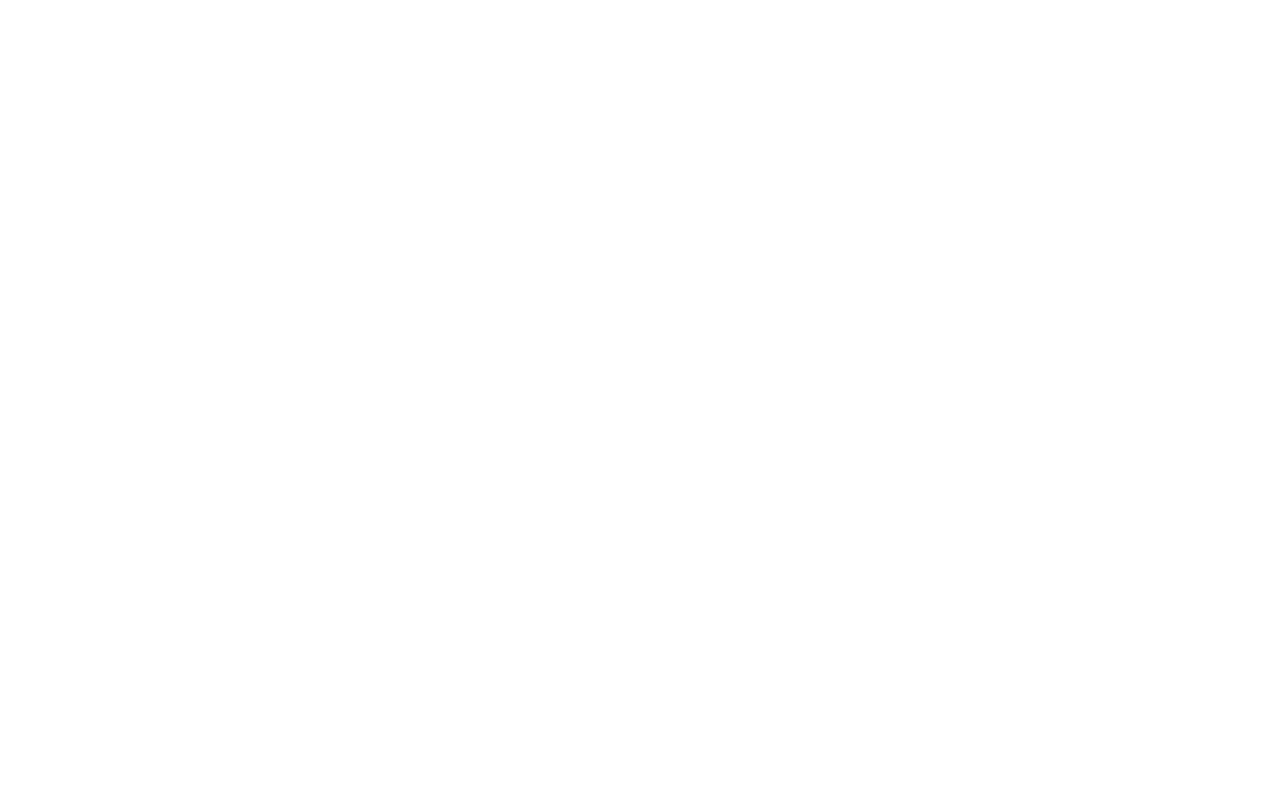
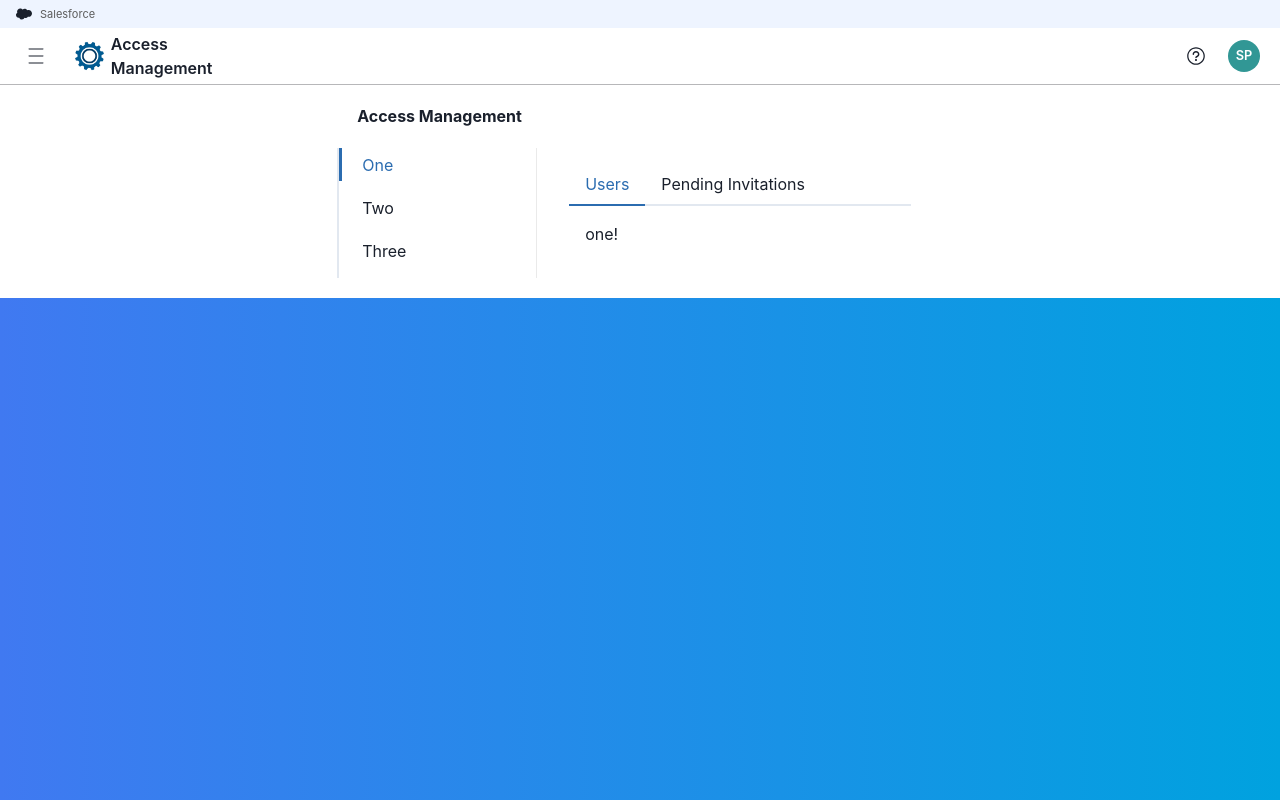
Before and after one commit to MuleCraft/anypoint-platform, a React (Vite) app: page /accounts/users in a window 1280 px wide. Before the commit this address had no page. Built offline with nearby package versions, Linux system fonts and the light colour scheme.

Commit message:
Users Dashboard Initial commit

```diff
--- a/src/App.css
+++ b/src/App.css
@@ -15,3 +15,17 @@
     /* transition: transform .15s cubic-bezier(.65,.05,.36,1),-webkit-transform .15s cubic-bezier(.65,.05,.36,1); */
   }
 }
+
+.sidebar_tab::before{
+  background: #0176d3;
+  content: '';
+  display: block;
+  height: 100%;
+  left: 0;
+  opacity: 0;
+  position: absolute;
+  top: 0;
+  transform: translateX(-3px);
+  transition: opacity .15s cubic-bezier(.46,.03,.52,.96), transform .15s cubic-bezier(.46,.03,.52,.96);
+  width: 3px;
+}
--- a/src/App.jsx
+++ b/src/App.jsx
@@ -4,6 +4,7 @@
 import SignUpPage from "./pages/SignUpPage";
 import UseCustomDomainPage from "./pages/useCustomDomainPage";
 import ForgotPasswordPage from "./pages/ForgotPasswordPage";
+import AccessManagementPage from "./pages/AccessManagementPage";
 
 export default function App() {
   return (
@@ -14,6 +15,7 @@
         <Route path="signup" element={<SignUpPage />} />
         <Route path="use-custom-domain" element={<UseCustomDomainPage />} />
         <Route path="login/retrieve-username" element={<ForgotPasswordPage />} />
+        <Route path="accounts/users" element={<AccessManagementPage />} />
       </Routes>
     </Router>
   );
--- /dev/null
+++ b/src/components/PageHeader.jsx
@@ -0,0 +1,43 @@
+import { Container,HStack,IconButton,Image,Link,Text,Flex, Avatar } from "@chakra-ui/react";
+import { SiSalesforce } from "react-icons/si";
+import { CiMenuBurger } from "react-icons/ci";
+import { RxQuestionMarkCircled } from "react-icons/rx";
+
+export default function PageHeader(){
+    return(
+        <Flex as="nav" direction={'column'}
+            wrap="wrap" position="sticky"
+            top={0} left={0} right={0}
+            zIndex={1000} boxShadow={'rgba(17, 17, 26, 0.3) 0px 1px 0px;'}
+        >
+                <HStack h={'28px'} bgColor={'#eef4ff'} padding={'0px 16px'} alignItems={'center'}>
+                    <SiSalesforce/>
+                    <Text fontSize={'11px'} color={'#5c5c5c'}>Salesforce</Text>
+                </HStack>
+                <HStack h={'56px'} display={'flex'} justifyContent={'space-between'} p={'0px 16px'}>
+                    <HStack maxW={'270px'}>
+                        <IconButton variant={'text'} icon={<CiMenuBurger/>}
+                            fontSize={'20px'}
+                            _hover={{bgColor:'#eaeaea'}} borderRadius={'full'}>
+                        </IconButton>
+                        <Link href="accounts" display={'flex'} flexDirection={'row'}
+                            alignItems={'center'} justifyContent={'space-evenly'}
+                            _hover={{bgColor:'#eaeaea'}}
+                            p={1} borderRadius={'25px'}>
+                            <Image src="/Images/accessGear.webp" w={'20%'}/>
+                            <Text fontWeight={600} fontSize={'16px'} w={'fit-content'} pr={'12px'}>Access Management</Text>
+                        </Link>
+                    </HStack>
+                    <HStack>
+                        <IconButton variant={'text'} icon={<RxQuestionMarkCircled/>}
+                            fontSize={'20px'}
+                            _hover={{bgColor:'#eaeaea'}} borderRadius={'full'}>
+                        </IconButton>
+                        <IconButton variant={'text'} fontSize={'20px'} fontWeight={700} _hover={{bgColor:'#eaeaea'}} borderRadius={'full'}>
+                            <Avatar size={'sm'} bg='teal.500' name='Shanmathy Prabakaran' src='' color={'white'}/>
+                        </IconButton>
+                    </HStack>
+                </HStack>
+        </Flex>
+    )
+}
--- /dev/null
+++ b/src/components/PageSidebar.jsx
@@ -0,0 +1,32 @@
+import { Container,Tabs, TabList, TabPanels, Tab, TabPanel, Text } from "@chakra-ui/react";
+import "../App.css";
+import UsersSection from "./UsersSection";
+
+export default function PageSidebar(){
+
+    const tabStyle = {height:'21px',fontWeight:400,justifyContent:'left',margin:'0 0 10px 0',padding:'0 20px',borderInlineStart:'3px solid'};
+
+    return(
+        <Container p={'20px 0px'}>
+            <Text fontWeight={700} mb={'20px'} p={'0px 20px'}>Access Management</Text>
+            <Tabs orientation='vertical' isFitted={true} borderInlineStart={'-5px'}>
+                <TabList minW={'200px'} borderInlineEnd={'1px solid #eaeaea'}>
+                    <Tab sx={tabStyle} _focus={{fontWeight:700}} className="sidebar_tab">One</Tab>
+                    <Tab sx={tabStyle} _focus={{fontWeight:700}} className="sidebar_tab">Two</Tab>
+                    <Tab sx={tabStyle} _focus={{fontWeight:700}} className="sidebar_tab">Three</Tab>
+                </TabList>
+                <TabPanels>
+                    <TabPanel>
+                        <UsersSection/>
+                    </TabPanel>
+                    <TabPanel>
+                        <p>two!</p>
+                    </TabPanel>
+                    <TabPanel>
+                        <p>three!</p>
+                    </TabPanel>
+                </TabPanels>
+            </Tabs>
+        </Container>
+    )
+}
--- /dev/null
+++ b/src/components/UsersSection.jsx
@@ -0,0 +1,24 @@
+import { Container, Text } from "@chakra-ui/react";
+import { Tabs, TabList, TabPanels, Tab, TabPanel } from '@chakra-ui/react';
+
+export default function UsersSection(){
+    return(
+        <Container>
+            <Tabs>
+            <TabList>
+                <Tab>Users</Tab>
+                <Tab>Pending Invitations</Tab>
+            </TabList>
+
+            <TabPanels>
+                <TabPanel>
+                <p>one!</p>
+                </TabPanel>
+                <TabPanel>
+                <p>two!</p>
+                </TabPanel>
+            </TabPanels>
+            </Tabs>
+        </Container>
+    )
+}
--- /dev/null
+++ b/src/pages/AccessManagementPage.jsx
@@ -0,0 +1,14 @@
+import { Container, Stack } from "@chakra-ui/react";
+import PageHeader from "../components/PageHeader";
+import PageSidebar from "../components/PageSidebar";
+
+export default function AccessManagementPage(){
+    return(
+        <Container minW={'100%'} m={0} p={0} display={'flex'} flexDirection={'column'}>
+            <PageHeader/>
+            <Stack>
+                <PageSidebar/>
+            </Stack>
+        </Container>
+    )
+}
```
Also changed, not shown: public/Images/accessGear.webp (added), 1 other file (tests, documents, lock files or other folders).
